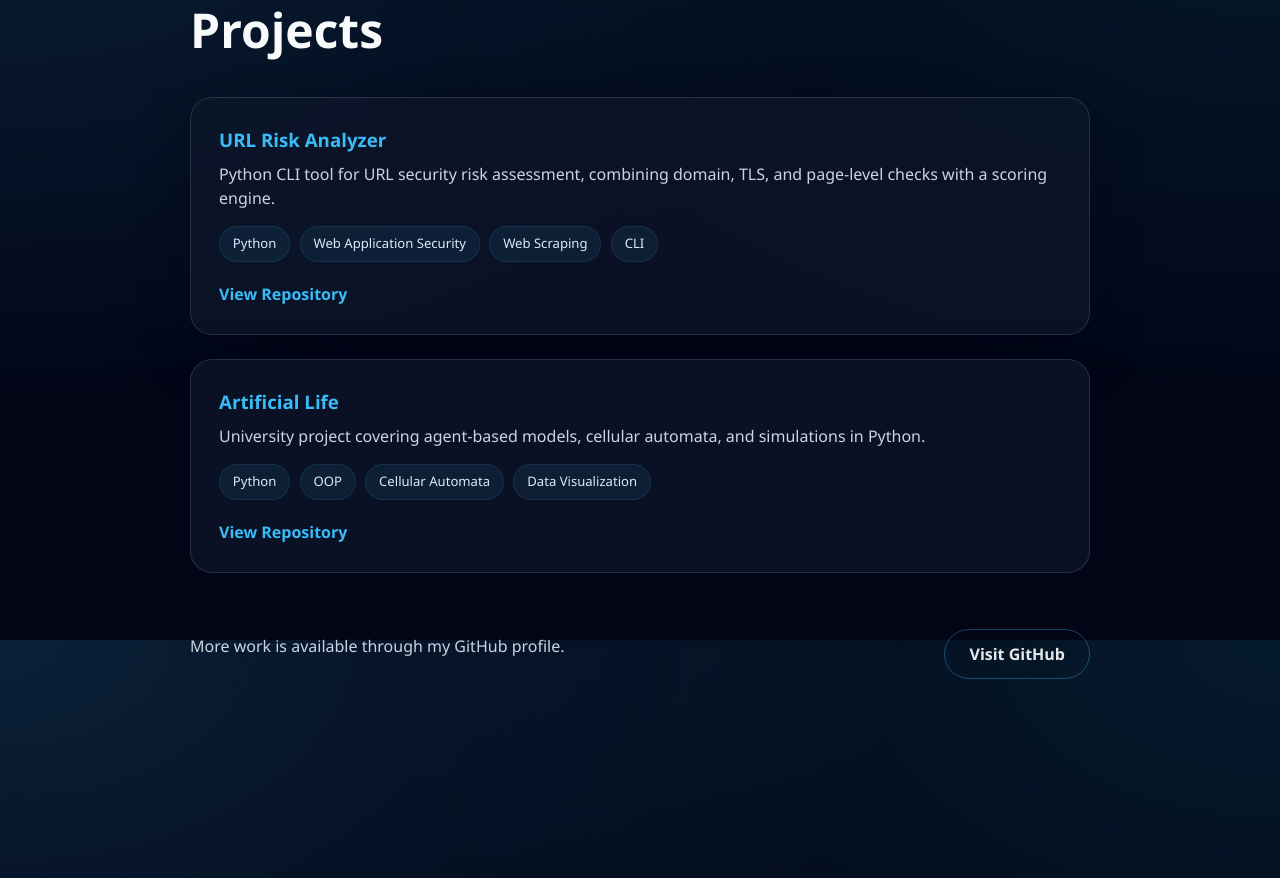
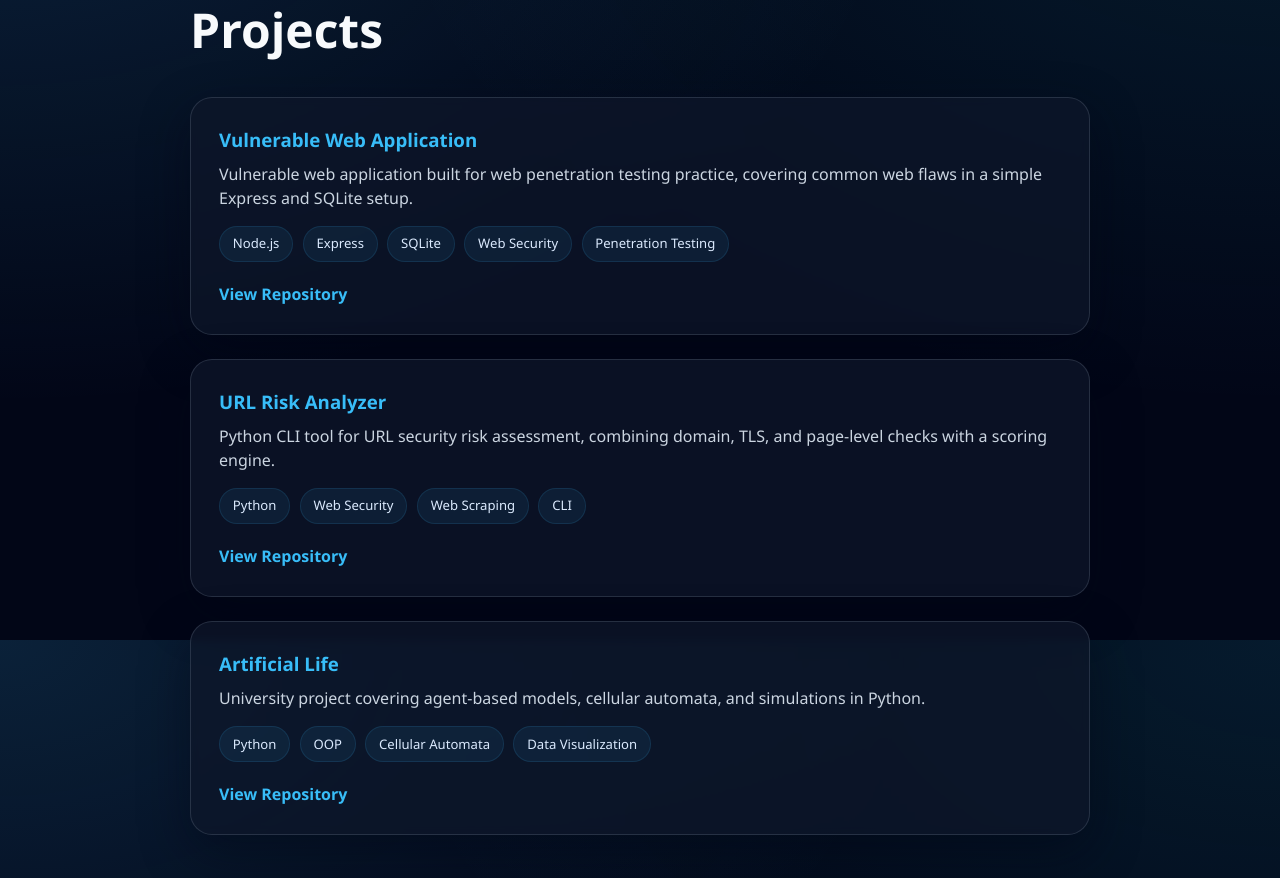
Before and after one commit to mohamed-besghaier/besghaier-portfolio, a React (Vite) app: page / in a window 1280 px wide. Shown: the part 1760-2638 px from the top of the page. Built offline with nearby package versions, Linux system fonts and the light colour scheme.

Commit message:
add vuln-app project

```diff
--- a/src/pages/Projects.jsx
+++ b/src/pages/Projects.jsx
@@ -1,8 +1,14 @@
 const PROJECT_DATA = [
+  {
+    title: "Vulnerable Web Application",
+    desc: "Vulnerable web application built for web penetration testing practice, covering common web flaws in a simple Express and SQLite setup.",
+    tech: ["Node.js", "Express", "SQLite", "Web Security", "Penetration Testing"],
+    repoUrl: "https://github.com/mohamed-besghaier/vuln-app"
+  },
   {
     title: "URL Risk Analyzer",
     desc: "Python CLI tool for URL security risk assessment, combining domain, TLS, and page-level checks with a scoring engine.",
-    tech: ["Python", "Web Application Security", "Web Scraping", "CLI"],
+    tech: ["Python", "Web Security", "Web Scraping", "CLI"],
     repoUrl: "https://github.com/mohamed-besghaier/url-risk-analyzer"
   },
   {
```
